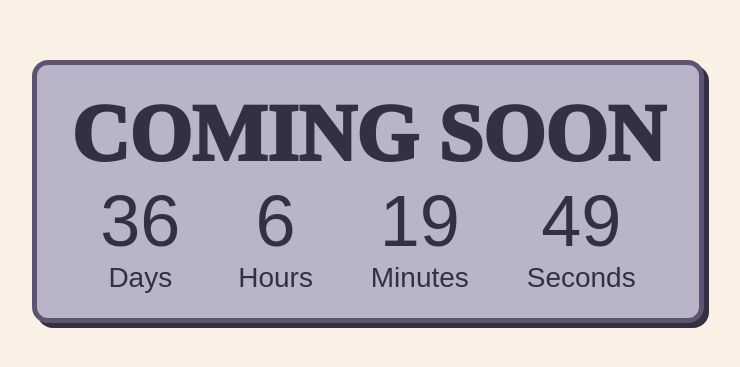
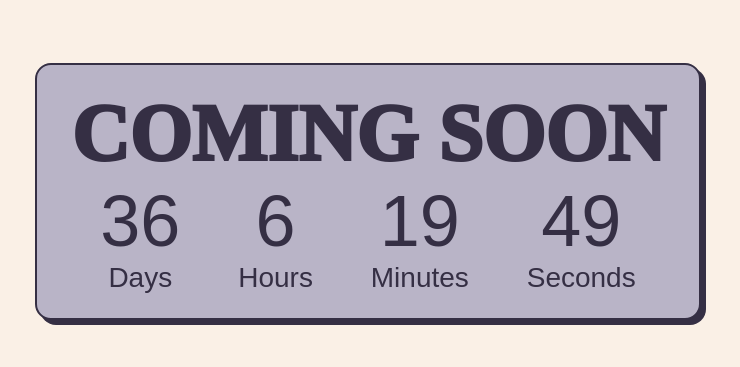
Before and after one commit to cyb3rxo/designPortfolio, a plain HTML site: page index.html in a window 1280 px wide. Shown: the part 209-576 px from the top of the page, without its empty margins (272-1012 px from the left). Drawn offline with Linux system fonts and the light colour scheme; a web font is replaced by a local one.

Commit message:
thinned border to 2px

```diff
--- a/styles.css
+++ b/styles.css
@@ -21,7 +21,7 @@ body {
     padding: 24px 34px;
     border-radius: 16px;
     box-shadow: 5px 5px #352F44;
-    border: 5px solid #5C5470;
+    border: 2px solid #352F44;
 }
 
 .comingSoon span{
```
